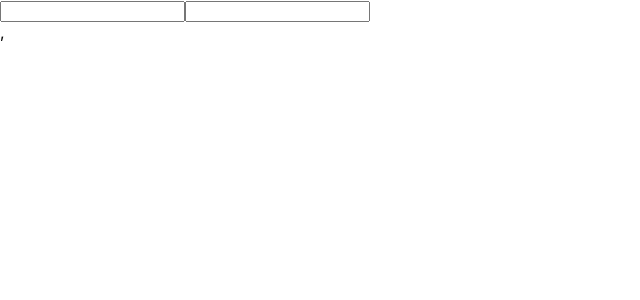
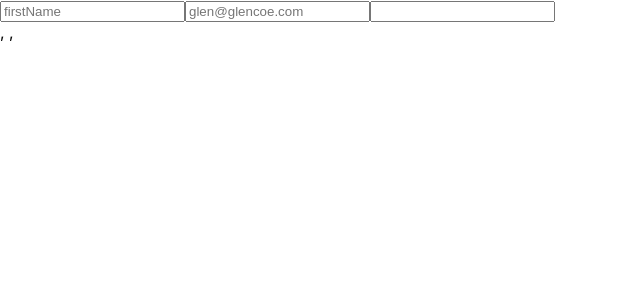
Before and after one commit to sofacles/react-hooks-ala-ben-awad, a React (Create React App) app: page / in a window 1280 px wide. Shown: the top 300 px of the page, without its empty margins (0-640 px from the left). Built offline with nearby package versions, Linux system fonts and the light colour scheme.

Commit message:
useEffect filtering

```diff
--- a/src/App.js
+++ b/src/App.js
@@ -5,19 +5,34 @@ import {useForm} from './useForm';
 function App() {
 
 /*
-  Now use your own hook, 'useForm' to be kind of a reducer.  Like useState(), it returns an arr with two
-  items: the state, and an expression where you call the name of the function that's second in its internal
-  usage of useState: [state, stateUpdatingFxn], passing it a new object based on state with whatever override
-  you want to make.
+ useEffect will be called every time the component renders.  To have it only run if, say, the password changes,
+ pass an array containing values.password. If you pass in two properties, it will run when either of them change.
+ If you pass an empty array, it will only run on first render.  So you can kind of use it like componentWillMount.
+
+ You can return a funnction from the fxn that you pass to useEffect.  This function is a cleanup fxn.
 
 */
-  const [values, handleChange] = useForm({email: '', password: ''});
+  const [values, handleChange] = useForm({
+    email: '',
+    password: '',
+    firstName: ''
+  });
+
+  useEffect(()=>{
+    console.log("inside useEffect");
+  }, [values.password, values.firstName]);
 
   return (
     <div className="App">
+       <input
+        name='firstName'
+        placeholder='firstName'
+        value={values.firstName}
+        onChange={handleChange}
+      />
       <input
         name='email'
-        type="text"
+        placeholder='glen@glencoe.com'
         value={values.email}
         onChange={handleChange}
       />
@@ -28,7 +43,7 @@ function App() {
         onChange={handleChange}
       />
       <div>
-        <span>{values.email}, {values.password} </span>
+        <span>{values.firstName}, {values.email}, {values.password}  </span>
       </div>
     </div>
   );
```
